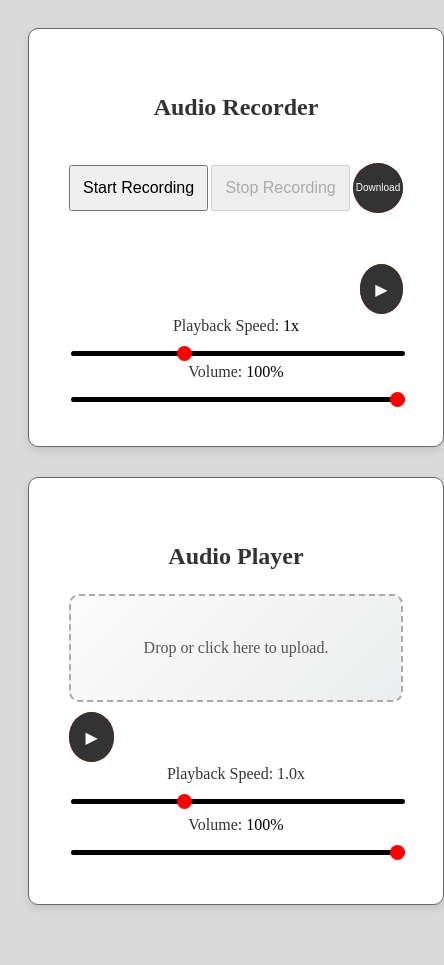
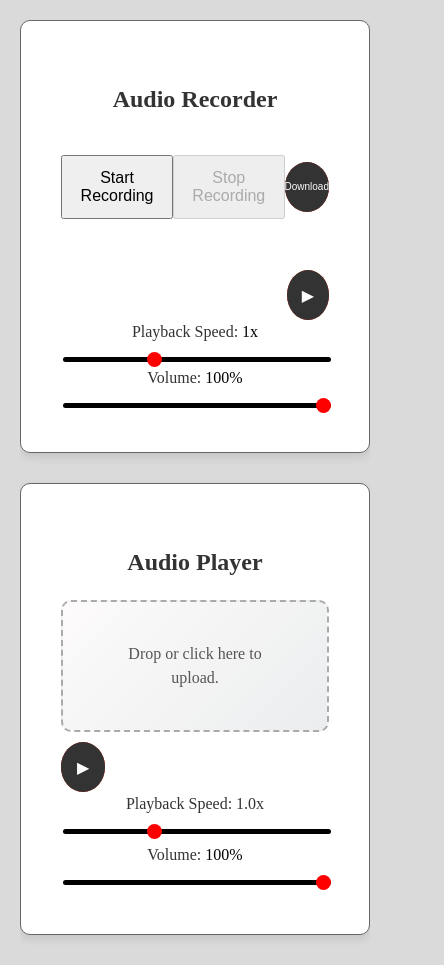
Before and after one commit to lpokt/ISQT, a plain HTML site: page index.html in a window 390 px wide. Shown: the whole page, 444 px wide, since content can reach past the window. Before the commit the page ends 943 px from the top, so only its background shows below. Drawn offline with Linux system fonts and the light colour scheme.

Commit message:
0.0.0.4 edit2

```diff
--- a/index.html
+++ b/index.html
@@ -1,7 +1,8 @@
 <!DOCTYPE html>
 <html lang="en">
 <head>
-    <meta charset="UTF-8" name="viewport" content="width=device-width, initial-scale=1.0">
+    <meta charset="UTF-8">
+    <meta name="viewport" content="width=device-width, initial-scale=1.0">
     <title>ISQT</title>
     <link rel="stylesheet" href="style.css">
     <link rel="apple-touch-icon" sizes="180x180" href="Assest/apple-touch-icon.png">
@@ -25,7 +26,7 @@
     <audio id="recordedAudio" preload="auto" style="display: none;"></audio>
     <br>
     <div id="recordingControls">
-        <canvas id="waveform" width="300" height="175"></canvas>
+        <canvas id="waveform"></canvas>
         <button id="recordPlayButton">▶</button>
     </div>
 
@@ -49,7 +50,7 @@
         <!-- Custom Audio Player -->
         <div id="customAudioPlayer">
             <button id="playButton">▶</button>
-            <canvas id="Audio_waveform" width="300" height="175"></canvas>
+            <canvas id="Audio_waveform"></canvas>
         </div>
         <label for="playbackSpeed">Playback Speed: <span id="speedDisplay">1.0x</span></label>
         <input type="range" id="playbackSpeed" min="0.5" max="2.0" value="1.0" step="0.1">
--- a/style.css
+++ b/style.css
@@ -3,6 +3,7 @@ body {
     font-family: courier 12;
     font-size: 1rem; /* Use rem units for fonts */
     display: flex;
+    margin: 0;
     line-height: 1.5;
     flex-direction: column;
     align-items: center;
@@ -33,49 +34,45 @@ body {
 }
 /* Responsive settings for mobile */
 @media (max-width: 768px) {
-    /* Stack windows vertically on smaller screens */
-    #container {
-        flex-direction: column; /* Stacks the windows vertically */
-        align-items: center;  /* Center the windows on mobile */
-    }
-
-    .window {
-        width: 100%;  /* Make each window take full width on mobile */
-        margin-bottom: 15px;  /* Add spacing between stacked windows */
-    }
-
-    /* Adjust buttons for touch accessibility */
-    #playButton, #recordPlayButton {
-        width: 50px;  /* Make buttons larger for easier tapping */
-        height: 50px;
-        font-size: 16px;  /* Slightly larger font */
-    }
-
-    /* Adjust range sliders for smaller screens */
-    input[type="range"] {
-        width: 100%;  /* Make sure sliders take full width */
-        height: 8px;
-    }
-
-    /* Adjust drag-and-drop zone for mobile */
-    #dropZone {
-        padding: 20px;  /* Adjust padding for better mobile fit */
-        font-size: 1rem;  /* Make text larger for readability */
-    }
-}
-
-@media (max-width: 480px) {
-    /* Further adjustments for very small screens */
     #container {
         flex-direction: column;
         align-items: center;
-        width: 100%;
+        justify-content: flex-start;
+        margin: 0;  /* Reset margins */
+        overflow-x: hidden;  /* Prevent horizontal overflow */
+        width: 100%;  /* Adjust the width to fit within the margins */
+    }}
+
+    .window {
+        width: 100%;  /* Ensure window elements fit within the container */
+        max-width: 100%;  /* Prevent them from exceeding the container's width */
+        padding: 20px;
+        box-sizing: border-box;
     }
 
-    .window {
-        width: 100%; /* Ensure windows take full width on small devices */
-        margin-bottom: 20px;
+    button {
+        font-size: 1.2rem;
+        padding: 12px;
     }
+
+    canvas {
+        height: 100px;
+    }
+
+@media (max-width: 480px) {
+    canvas {
+        height: 80px;
+    }
+
+    button {
+        font-size: 1rem;
+        padding: 10px;
+    }
+
+    input[type="range"] {
+        height: 6px;
+    }
+}
 
     canvas {
         height: 40px;  /* Reduce height for waveforms on very small screens */
@@ -92,7 +89,6 @@ body {
         padding: 20px;
         font-size: 1rem; /* Larger font for mobile readability */
     }
-}
 
 /* Drag-and-drop container */
 #dropZone {
```
